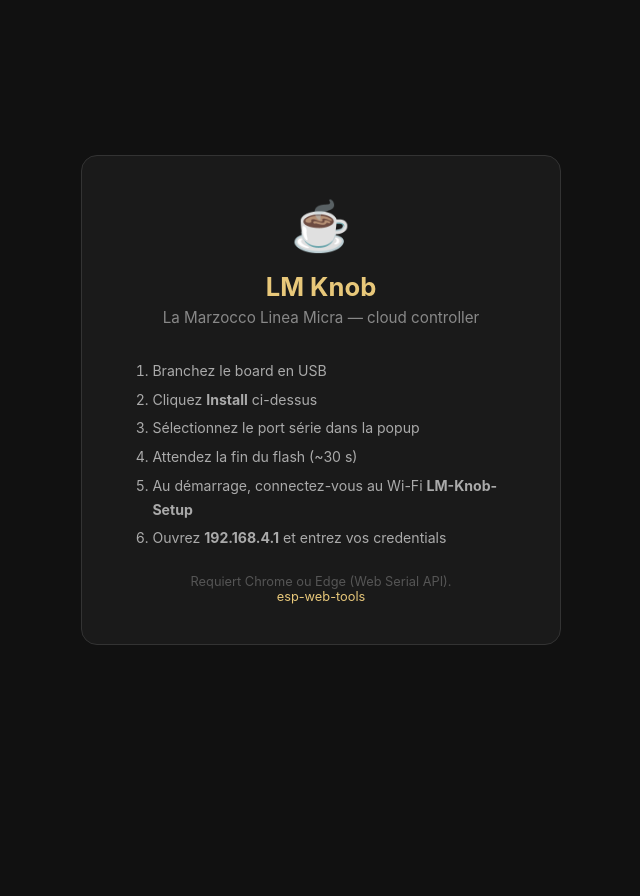
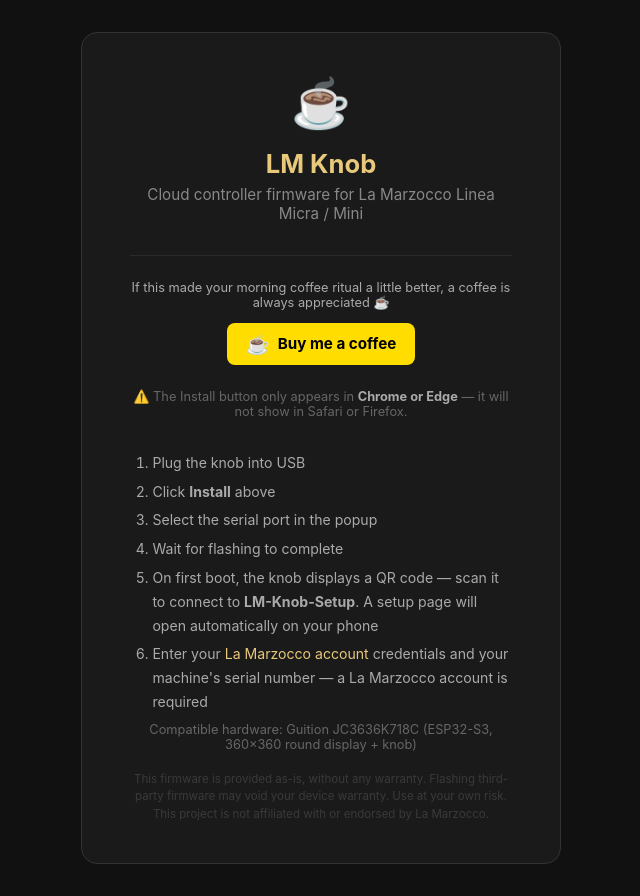
Before and after one commit to pschneeberger1986-ops/Knob-test, a plain HTML site: page index.html in a window 1280 px wide. Shown: the whole page, without its empty margins (319-959 px from the left). Before the commit the page ends 800 px from the top, so only its background shows below. Drawn offline with Linux system fonts and the light colour scheme.

Commit message:
Add files via upload

```diff
--- a/index.html
+++ b/index.html
@@ -67,24 +67,34 @@
   <div class="card">
     <div class="icon">☕</div>
     <h1>LM Knob</h1>
-    <p class="subtitle">La Marzocco Linea Micra — cloud controller</p>
+    <p class="subtitle">Cloud controller firmware for La Marzocco Linea Micra / Mini</p>
+    <esp-web-install-button manifest="manifest.json"></esp-web-install-button>
 
-    <esp-web-install-button manifest="manifest.json"></esp-web-install-button>
+    <div style="margin-top:2rem;padding-top:1.5rem;border-top:1px solid #2a2a2a;">
+      <p style="font-size:.8rem;color:#aaa;margin-bottom:.8rem;">If this made your morning coffee ritual a little better, a coffee is always appreciated ☕</p>
+      <a href="https://www.buymeacoffee.com/schneeberger" target="_blank"
+         style="display:inline-flex;align-items:center;gap:.5rem;background:#FFDD00;color:#000;font-weight:700;font-size:.95rem;padding:.55rem 1.2rem;border-radius:8px;text-decoration:none;">
+        <span style="font-size:1.2rem;">☕</span> Buy me a coffee
+      </a>
+    </div>
+
+    <p style="font-size:.8rem;color:#666;margin-top:1.5rem;">⚠️ The Install button only appears in <strong style="color:#aaa;">Chrome or Edge</strong> — it will not show in Safari or Firefox.</p>
 
     <div class="steps">
       <ol>
-        <li>Branchez le board en USB</li>
-        <li>Cliquez <strong>Install</strong> ci-dessus</li>
-        <li>Sélectionnez le port série dans la popup</li>
-        <li>Attendez la fin du flash (~30 s)</li>
-        <li>Au démarrage, connectez-vous au Wi-Fi <strong>LM-Knob-Setup</strong></li>
-        <li>Ouvrez <strong>192.168.4.1</strong> et entrez vos credentials</li>
+        <li>Plug the knob into USB</li>
+        <li>Click <strong>Install</strong> above</li>
+        <li>Select the serial port in the popup</li>
+        <li>Wait for flashing to complete</li>
+        <li>On first boot, the knob displays a QR code — scan it to connect to <strong>LM-Knob-Setup</strong>. A setup page will open automatically on your phone</li>
+        <li>Enter your <a href="https://home.lamarzocco.com/" target="_blank">La Marzocco account</a> credentials and your machine's serial number — a La Marzocco account is required</li>
       </ol>
     </div>
 
-    <p class="note">
-      Requiert Chrome ou Edge (Web Serial API).<br>
-      <a href="https://github.com/esphome/esp-web-tools" target="_blank">esp-web-tools</a>
+    <p style="font-size:.8rem;color:#666;margin-top:.5rem;">Compatible hardware: Guition JC3636K718C (ESP32-S3, 360×360 round display + knob)</p>
+
+    <p style="font-size:.72rem;color:#3a3a3a;margin-top:1.2rem;line-height:1.5;">
+      This firmware is provided as-is, without any warranty. Flashing third-party firmware may void your device warranty. Use at your own risk. This project is not affiliated with or endorsed by La Marzocco.
     </p>
   </div>
 </body>
```
Also changed, not shown: 1 other file.
